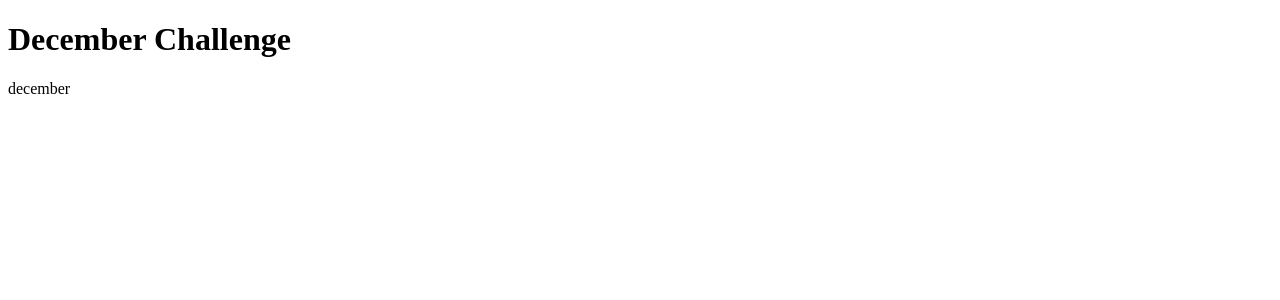
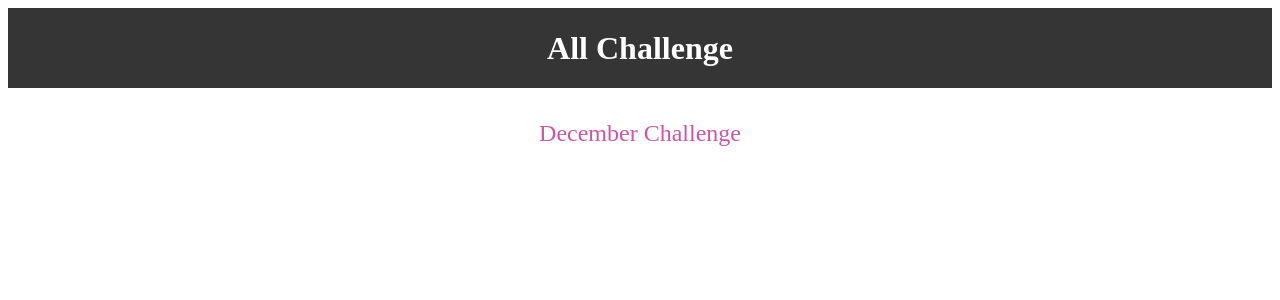
Before and after one commit to HennadiiBorysevych/djangoproject, a Django app: page /challenges/december in a window 1280 px wide. Shown: the top 300 px of the page. Run offline with Django 5.2, Linux system fonts and the light colour scheme.

Commit message:
feat: styles and templates

```diff
--- /dev/null
+++ b/monthly_challenges/challenges/static/challenges/challenge.css
@@ -0,0 +1,22 @@
+h1,
+h2 {
+  text-align: center;
+  color: white;
+}
+
+h1 {
+  font-size: 1.5rem;
+  margin: 2rem 0 1rem 0;
+  font-weight: normal;
+  color: #cf54a6;
+}
+
+h2 {
+  font-size: 3rem;
+  font-weight: bold;
+}
+
+.fallback {
+  text-align: center;
+  color: white;
+}
--- /dev/null
+++ b/monthly_challenges/challenges/static/challenges/includes/header.css
@@ -0,0 +1,25 @@
+header {
+    width: 100%;
+    height: 5rem;
+    background-color: #353535;
+  }
+
+  header nav {
+    width: 100%;
+    height: 100%;
+    display: flex;
+    justify-content: center;
+    align-items: center;
+  }
+
+  header nav a {
+    color: white;
+    font-size: 2rem;
+    font-weight: bold;
+    text-decoration: none;
+  }
+
+  header nav a:hover,
+  header nav a:active {
+    color: #cf54a6;
+  }
--- a/monthly_challenges/challenges/templates/challenges/challenge.html
+++ b/monthly_challenges/challenges/templates/challenges/challenge.html
@@ -1,12 +1,23 @@
-<!DOCTYPE html>
-<html lang="en">
-  <head>
-    <meta charset="UTF-8" />
-    <meta name="viewport" content="width=device-width, initial-scale=1.0" />
-    <title>{{title | title}} challenge</title>
-  </head>
-  <body>
-    <h1>{{title | title}} Challenge</h1>
-    <p>{{text}}</p>
-  </body>
-</html>
+{% extends "base.html" %}
+{% load static %}
+
+
+
+{% block css_files %}
+<link rel='stylesheet' href="{% static 'challenges/challenge.css' %}"/>
+<link rel='stylesheet' href="{% static 'challenges/includes/header.css' %}"/>
+
+{% endblock  %}
+
+{% block page_title %}{{title}}
+     Challenge
+{% endblock %}
+
+{% block content %}
+    {% include "./includes/header.html" %}
+      <h1>{{title | title}} Challenge</h1>
+      <p class='fallback'>{{text}}</p>
+      {% if title == 'december' %}
+      <p class='fallback'>None chalange</p>
+       {% endif %}
+{% endblock %}
--- /dev/null
+++ b/monthly_challenges/challenges/templates/challenges/includes/header.html
@@ -0,0 +1,5 @@
+<header>
+  <nav>
+    <a href="{% url "index" %}"> All Challenge </a>
+  </nav>
+</header>
--- a/monthly_challenges/challenges/urls.py
+++ b/monthly_challenges/challenges/urls.py
@@ -3,7 +3,7 @@ from django.urls import path
 from . import views
 
 urlpatterns = [
-    path('', views.index),
+    path('', views.index, name='index'),
     path('<int:month>', views.montly_challenge_by_number),
     path('<str:month>', views.monthly_challenge, name='month-challenge'),
 
--- a/monthly_challenges/challenges/views.py
+++ b/monthly_challenges/challenges/views.py
@@ -1,7 +1,7 @@
 from django.shortcuts import render
-from django.http import HttpResponse, HttpResponseNotFound, HttpResponseRedirect
+from django.http import HttpResponse, HttpResponseNotFound, HttpResponseRedirect, Http404
 from django.urls import reverse
-# from django.template.loader import render_to_string
+from django.template.loader import render_to_string
 # Create your views here.
 
 monthly_challenges = {
@@ -72,4 +72,5 @@ def monthly_challenge(req, month):
 
         # return HttpResponse(response)
     except:
-        return HttpResponseNotFound('oopp no exist')
+        #  raise Http404()
+        return HttpResponseNotFound(render_to_string('404.html'))
--- /dev/null
+++ b/monthly_challenges/templates/base.html
@@ -0,0 +1,18 @@
+<!DOCTYPE html>
+{% load static %}
+
+<html lang="en">
+  <head>
+    <meta charset="UTF-8" />
+    <meta name="viewport" content="width=device-width, initial-scale=1.0" />
+    <title>{%block page_title%}My Challenge{% endblock %}</title>
+
+    {% block css_files %}
+    <link rel="stylesheet" href="{% static 'styles.css' %}" />
+    {% endblock %}
+
+  </head>
+  <body>
+    {% block content %} {% endblock %}
+  </body>
+</html>
```
Also changed, not shown: monthly_challenges/challenges/static/challenges/challenges.css (added, +37 -0 lines), monthly_challenges/challenges/templates/challenges/index.html (+15 -10 lines), monthly_challenges/monthly_challenges/settings.py (+6 -1 lines), monthly_challenges/static/styles.css (added, +10 -0 lines), monthly_challenges/templates/404.html (added, +11 -0 lines).
